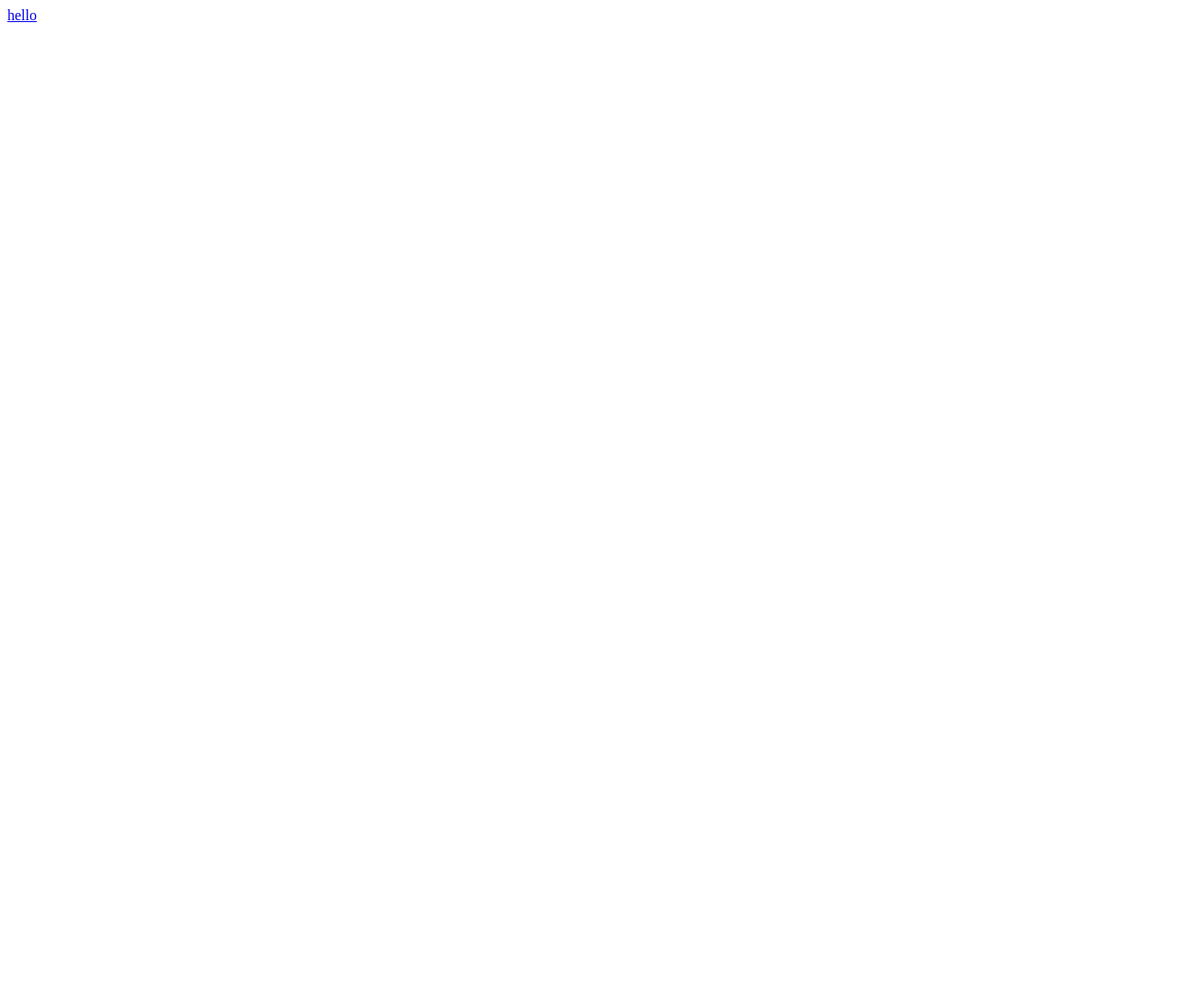
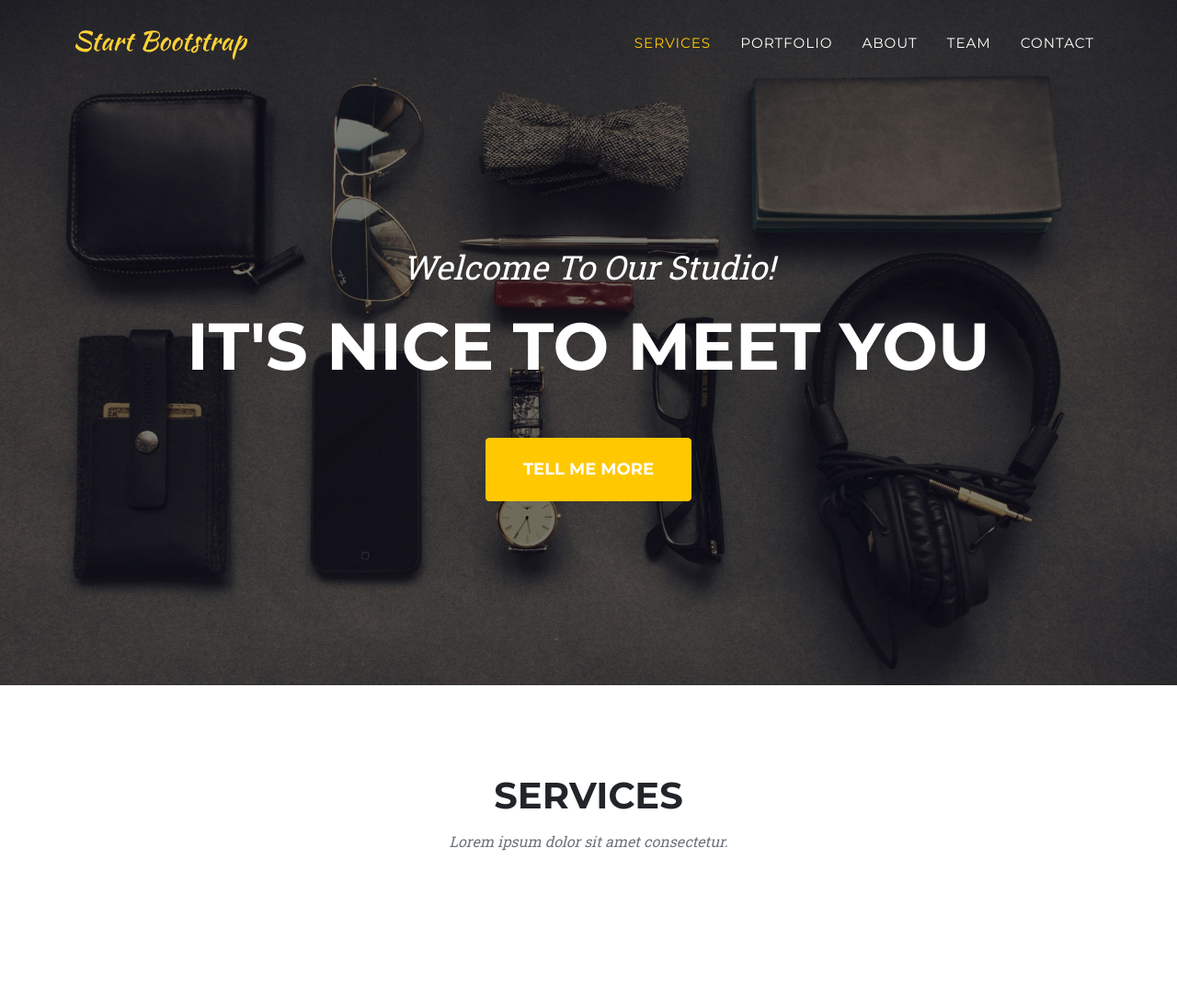
Before and after one commit to omaroium/etrpxcs, a Flask app: page / in a window 1280 px wide. Before the commit the page is almost empty. Shown: the whole page at 92% size. Before the commit the page ends 24 px from the top, so only its background shows below. Run offline with Flask 2, Linux system fonts and the light colour scheme; some libraries are stand-ins or nearby versions.

Commit message:
Added home page

```diff
--- a/templates/home.html
+++ b/templates/home.html
@@ -1,11 +1,68 @@
 <!DOCTYPE html>
-<html>
-<head>
-	<meta charset="utf-8">
-	<meta name="viewport" content="width=device-width, initial-scale=1">
-	<title></title>
-</head>
-<body>
-<a href="/findus">hello</a>
-</body>
+<html lang="en">
+    <head>
+        <meta charset="utf-8" />
+        <meta name="viewport" content="width=device-width, initial-scale=1, shrink-to-fit=no" />
+        <meta name="description" content="" />
+        <meta name="author" content="" />
+        <title>Agency - Start Bootstrap Theme</title>
+        <!-- Favicon-->
+        <link rel="icon" type="image/x-icon" href="assets/favicon.ico" />
+        <!-- Font Awesome icons (free version)-->
+        <script src="https://use.fontawesome.com/releases/v6.1.0/js/all.js" crossorigin="anonymous"></script>
+        <!-- Google fonts-->
+        <link href="https://fonts.googleapis.com/css?family=Montserrat:400,700" rel="stylesheet" type="text/css" />
+        <link href="https://fonts.googleapis.com/css?family=Roboto+Slab:400,100,300,700" rel="stylesheet" type="text/css" />
+        <!-- Core theme CSS (includes Bootstrap)-->
+        <link href="static/dist/css/styles.css" rel="stylesheet" />
+    </head>
+    <body id="page-top">
+        <!-- Navigation-->
+        <nav class="navbar navbar-expand-lg navbar-dark fixed-top" id="mainNav">
+            <div class="container">
+                <a class="navbar-brand" href="#page-top"><img src="assets/img/navbar-logo.svg" alt="..." /></a>
+                <button class="navbar-toggler" type="button" data-bs-toggle="collapse" data-bs-target="#navbarResponsive" aria-controls="navbarResponsive" aria-expanded="false" aria-label="Toggle navigation">
+                    Menu
+                    <i class="fas fa-bars ms-1"></i>
+                </button>
+                <div class="collapse navbar-collapse" id="navbarResponsive">
+                    <ul class="navbar-nav text-uppercase ms-auto py-4 py-lg-0">
+                        <li class="nav-item"><a class="nav-link" href="#services">Services</a></li>
+                        <li class="nav-item"><a class="nav-link" href="#portfolio">Portfolio</a></li>
+                        <li class="nav-item"><a class="nav-link" href="#about">About</a></li>
+                        <li class="nav-item"><a class="nav-link" href="#team">Team</a></li>
+                        <li class="nav-item"><a class="nav-link" href="#contact">Contact</a></li>
+                    </ul>
+                </div>
+            </div>
+        </nav>
+        <!-- Masthead-->
+        <header class="masthead">
+            <div class="container">
+                <div class="masthead-subheading">Welcome To Our Studio!</div>
+                <div class="masthead-heading text-uppercase">It's Nice To Meet You</div>
+                <a class="btn btn-primary btn-xl text-uppercase" href="#services">Tell Me More</a>
+            </div>
+        </header>
+        <!-- Services-->
+        <section class="page-section" id="services">
+            <div class="container">
+                <div class="text-center">
+                    <h2 class="section-heading text-uppercase">Services</h2>
+                    <h3 class="section-subheading text-muted">Lorem ipsum dolor sit amet consectetur.</h3>
+                </div>
+            </div>
+        </section>
+        <!-- Portfolio Grid-->
+
+        <!-- Bootstrap core JS-->
+        <script src="https://cdn.jsdelivr.net/npm/bootstrap@5.1.3/dist/js/bootstrap.bundle.min.js"></script>
+        <!-- Core theme JS-->
+        <script src="js/scripts.js"></script>
+        <!-- * * * * * * * * * * * * * * * * * * * * * * * * * * * * * * * * * * * * * * * *-->
+        <!-- * *                               SB Forms JS                               * *-->
+        <!-- * * Activate your form at https://startbootstrap.com/solution/contact-forms * *-->
+        <!-- * * * * * * * * * * * * * * * * * * * * * * * * * * * * * * * * * * * * * * * *-->
+        <script src="https://cdn.startbootstrap.com/sb-forms-latest.js"></script>
+    </body>
 </html>
```
